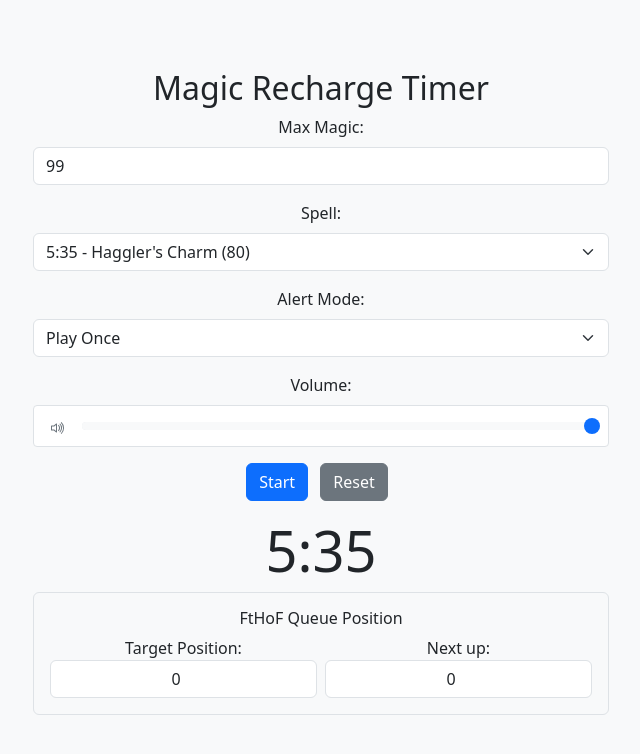
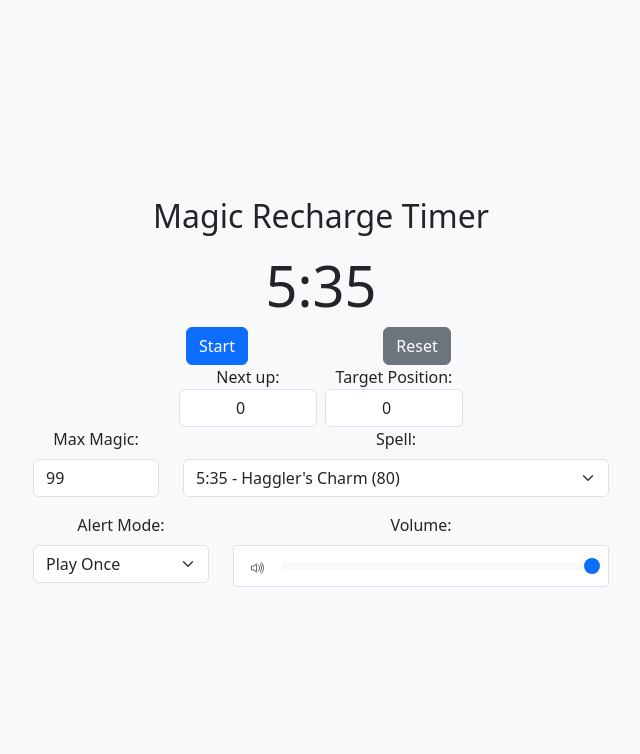
Before and after one commit to ducknoir/cc-magic-refill-timer, a plain HTML site: page index.html in a window 1280 px wide. Shown: the whole page, without its empty margins (319-959 px from the left). Drawn offline with nearby package versions, Linux system fonts and the light colour scheme.

Commit message:
Rearrange layout to make more compact and put time at the top. Add "Haggler's Charm x2" and "Haggler's Charm x3" to spell list.

```diff
--- a/index.html
+++ b/index.html
@@ -55,8 +55,55 @@
     <div class="container">
       <h2>Magic Recharge Timer</h2>
 
-      <!-- New Input Field for Custom Max Magic -->
-      <div class="mb-3">
+      <h1 id="timer" class="display-4 mt-3">Select a spell to see time</h1>
+
+      <div class="row mt-2">
+        <div class="col-2 offset-3">
+          <button class="btn btn-primary me-2" onclick="TimerApp.startTimer()">
+            Start
+          </button>
+        </div>
+        <div class="col-2 offset-2">
+          <button
+            class="btn btn-secondary me-2"
+            onclick="TimerApp.resetTimer()"
+          >
+            Reset
+          </button>
+        </div>
+      </div>
+
+      <!-- FtHoF Queue Position Tracking -->
+      <div class="row g-2 align-items-center">
+        <div class="offset-3 col-3">
+          <label for="currentPosition" class="form-label mb-0">Next up:</label>
+          <input
+            type="number"
+            id="currentPosition"
+            class="form-control text-center"
+            value="0"
+            min="0"
+            onchange="TimerApp.updatePosition(this.value)"
+          />
+        </div>
+
+        <div class="col-3">
+          <label for="targetPosition" class="form-label mb-0"
+            >Target Position:</label
+          >
+          <input
+            type="number"
+            id="targetPosition"
+            class="form-control text-center"
+            value="0"
+            min="0"
+            onchange="TimerApp.checkTargetReached()"
+          />
+        </div>
+      </div>
+
+      <div class="row">
+        <div class="mb-3 col-3">
           <label for="customValue" class="form-label">Max Magic:</label>
           <input
             type="number"
@@ -67,7 +114,7 @@
           />
         </div>
 
-      <div class="mb-3">
+        <div class="mb-3 col">
           <label for="timeSelect" class="form-label">Spell:</label>
           <select
             id="timeSelect"
@@ -75,8 +122,10 @@
             onchange="TimerApp.updateDisplayFromSelection()"
           ></select>
         </div>
+      </div>
 
-      <div class="mb-3">
+      <div class="row">
+        <div class="mb-3 col-4">
           <label for="alertMode" class="form-label">Alert Mode:</label>
           <select id="alertMode" class="form-select">
             <option value="off">Disabled</option>
@@ -85,7 +134,7 @@
           </select>
         </div>
 
-      <div class="mb-3">
+        <div class="mb-3 col">
           <label for="volumeControl" class="form-label">Volume:</label>
           <div class="volume-container">
             <button
@@ -116,56 +165,6 @@
             />
           </div>
         </div>
-
-      <div class="row justify-content-center mt-2">
-        <div class="col-auto">
-          <button class="btn btn-primary me-2" onclick="TimerApp.startTimer()">
-            Start
-          </button>
-          <button
-            class="btn btn-secondary me-2"
-            onclick="TimerApp.resetTimer()"
-          >
-            Reset
-          </button>
-        </div>
-      </div>
-
-      <h1 id="timer" class="display-4 mt-3">Select a spell to see time</h1>
-
-      <!-- FtHoF Queue Position Tracking -->
-      <div class="mb-3 border p-3 rounded bg-light">
-        <h6>FtHoF Queue Position</h6>
-
-        <div class="row g-2 align-items-center">
-          <div class="col-6">
-            <label for="targetPosition" class="form-label mb-0"
-              >Target Position:</label
-            >
-            <input
-              type="number"
-              id="targetPosition"
-              class="form-control text-center"
-              value="0"
-              min="0"
-              onchange="TimerApp.checkTargetReached()"
-            />
-          </div>
-
-          <div class="col-6">
-            <label for="currentPosition" class="form-label mb-0"
-              >Next up:</label
-            >
-            <input
-              type="number"
-              id="currentPosition"
-              class="form-control text-center"
-              value="0"
-              min="0"
-              onchange="TimerApp.updatePosition(this.value)"
-            />
-          </div>
-        </div>
       </div>
     </div>
 
--- a/script.js
+++ b/script.js
@@ -43,8 +43,13 @@ const TimerApp = (function () {
 
     /*** Spell List Calculation ***/
     /*** formulas from https://www.desmos.com/calculator/ubnnt6a52d ***/
-    function calculateMagicRemaining(maxMagic, slope, offset) {
-        let magicRemaining = maxMagic - Math.floor(maxMagic * slope + offset);
+    function calculateMagicRemaining(maxMagic, spellObj) {
+        console.log("spell: ", spellObj);
+        let magicUsed = Math.floor(maxMagic * spellObj.slope + spellObj.offset);
+        magicUsed = spellObj.count ? spellObj.count * magicUsed : magicUsed;
+
+        console.log(`magicUsed: ${magicUsed}`);
+        let magicRemaining = maxMagic - magicUsed;
         return Math.max(magicRemaining, 1); // Ensure it's at least 1
     }
 
@@ -77,12 +82,14 @@ const TimerApp = (function () {
             { name: "Summon Crafty Pixies", slope: 0.2, offset: 10 },
             { name: "Stretch Time", slope: 0.2, offset: 8 },
             { name: "Diminish Ineptitude", slope: 0.2, offset: 5 },
+            { name: "Haggler's Charm x3", slope: 0.1, offset: 10, count: 3 },
+            { name: "Haggler's Charm x2", slope: 0.1, offset: 10, count: 2 },
             { name: "Haggler's Charm", slope: 0.1, offset: 10, selected: true },
             { name: "Gambler's Fever Dream", slope: 0.05, offset: 3 },
         ];
 
         spells.forEach((spell) => {
-            let magicRemaining = calculateMagicRemaining(maxMagic, spell.slope, spell.offset);
+            let magicRemaining = calculateMagicRemaining(maxMagic, spell);
             let timeSeconds = calculateTimeSeconds(maxMagic, magicRemaining);
             let option = document.createElement("option");
             option.value = timeSeconds;
```
Lines whose indentation alone changed are shown as unchanged.
